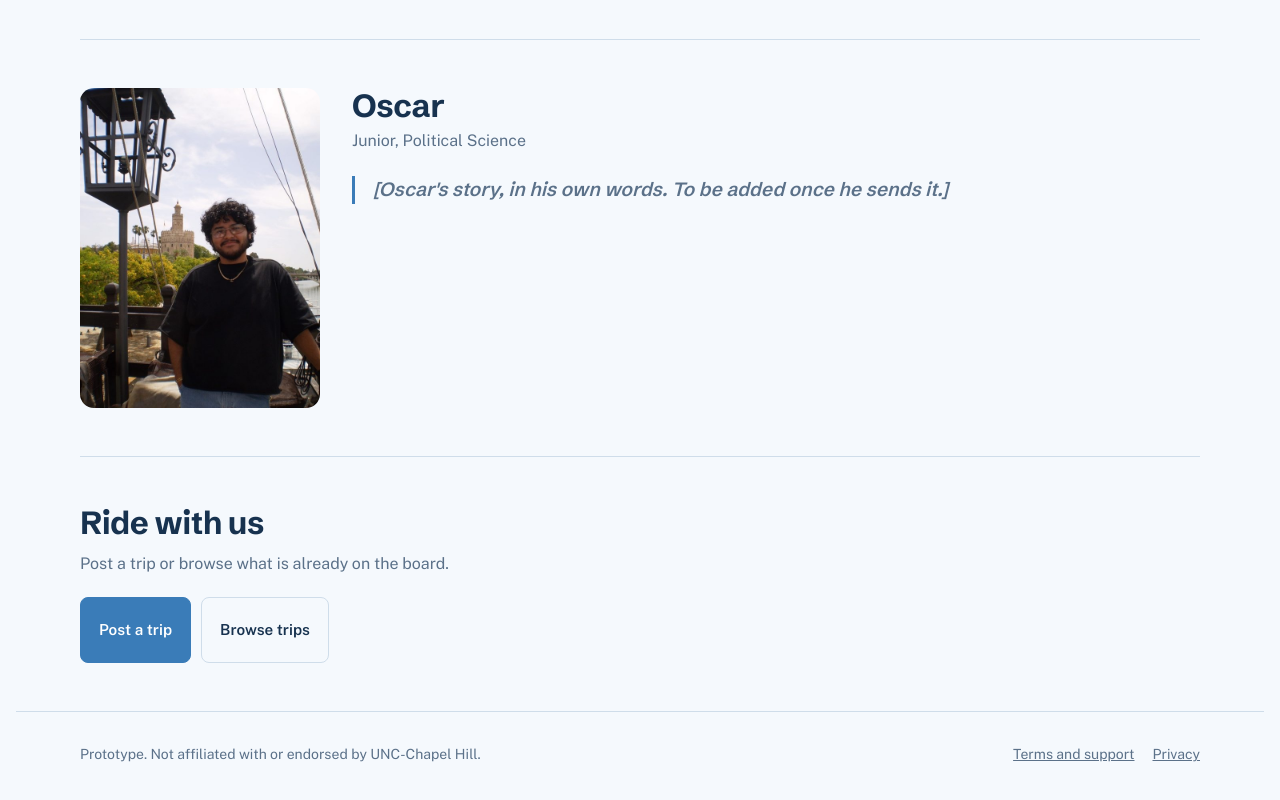
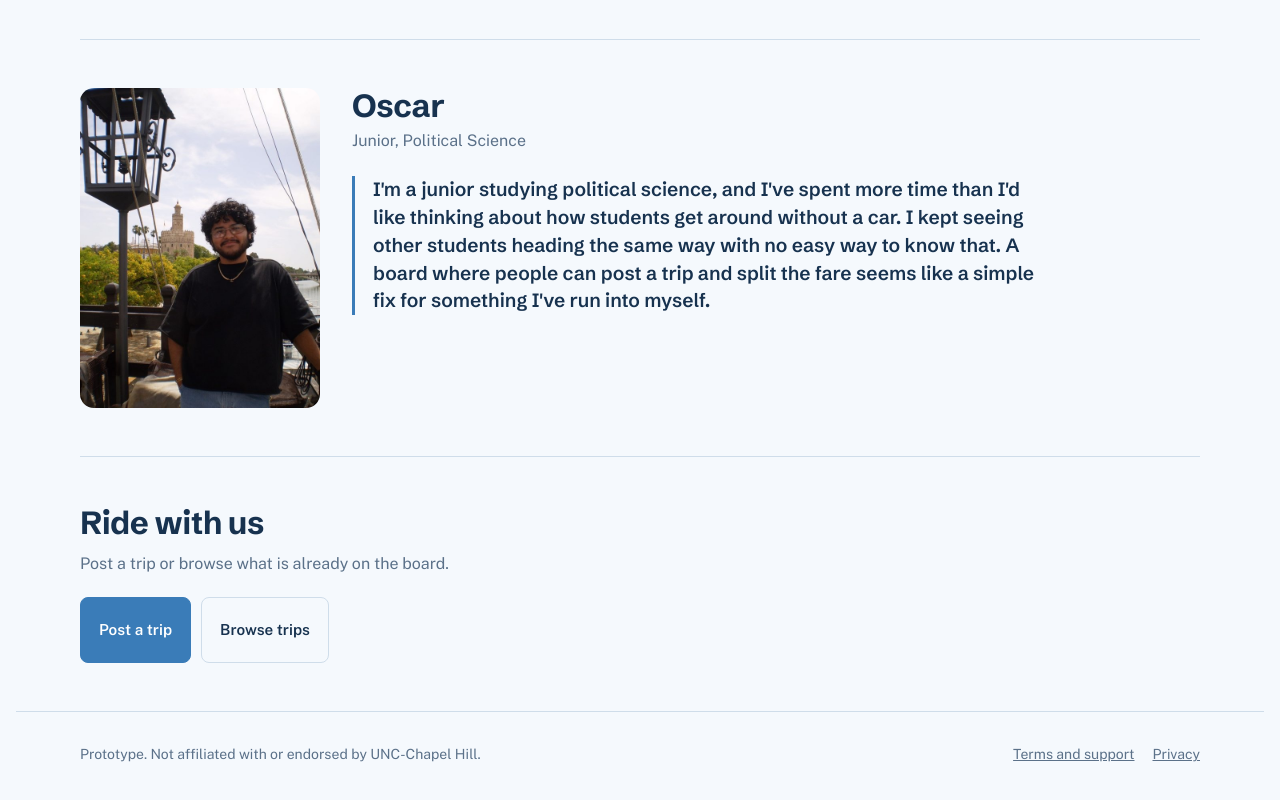
Before and after one commit to Hasvi27/Ride_Share-unc, a plain HTML site: page founders.html in a window 1280 px wide. Shown: the part 1089-1889 px from the top of the page. Drawn offline with nearby package versions, Linux system fonts and the light colour scheme.

Commit message:
Add Oscar's approved founder quote
Co-Authored-By: Claude Haiku 5.5 <noreply@anthropic.com>
Claude-Session: https://claude.ai/code/session_012odE2pPHGxTm7tCFYbPH1a

```diff
--- a/founders.html
+++ b/founders.html
@@ -71,7 +71,9 @@
       <div class="story">
         <h2 id="t2-title">Oscar</h2>
         <p class="meta">Junior, Political Science</p>
-        <blockquote class="fill">[Oscar's story, in his own words. To be added once he sends it.]</blockquote>
+        <blockquote>
+          I'm a junior studying political science, and I've spent more time than I'd like thinking about how students get around without a car. I kept seeing other students heading the same way with no easy way to know that. A board where people can post a trip and split the fare seems like a simple fix for something I've run into myself.
+        </blockquote>
       </div>
     </article>
   </section>
```
